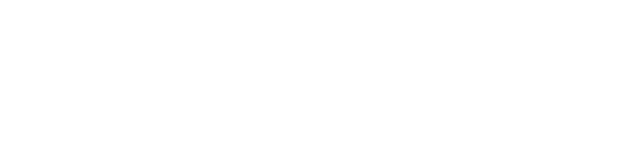
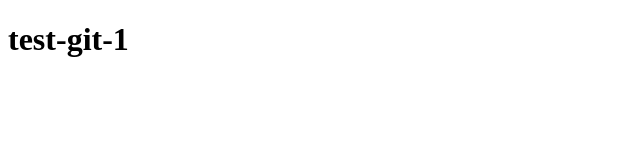
Before and after one commit to Nvrnt/test-git-1, a plain HTML site: page index.html in a window 1280 px wide. Shown: the whole page, without its empty margins (0-640 px from the left). Drawn offline with Linux system fonts and the light colour scheme.

Commit message:
some changes

```diff
--- a/index.html
+++ b/index.html
@@ -4,9 +4,10 @@
     <meta charset="UTF-8">
     <meta http-equiv="X-UA-Compatible" content="IE=edge">
     <meta name="viewport" content="width=device-width, initial-scale=1.0">
-    <title>Document</title>
+    <title>test-git-1</title>
 </head>
 <body>
+    <h1>test-git-1</h1>
     <script src="index.js"></script>
 </body>
 </html>
--- a/index.js
+++ b/index.js
@@ -0,0 +1 @@
+console.log("Hello World");
```
